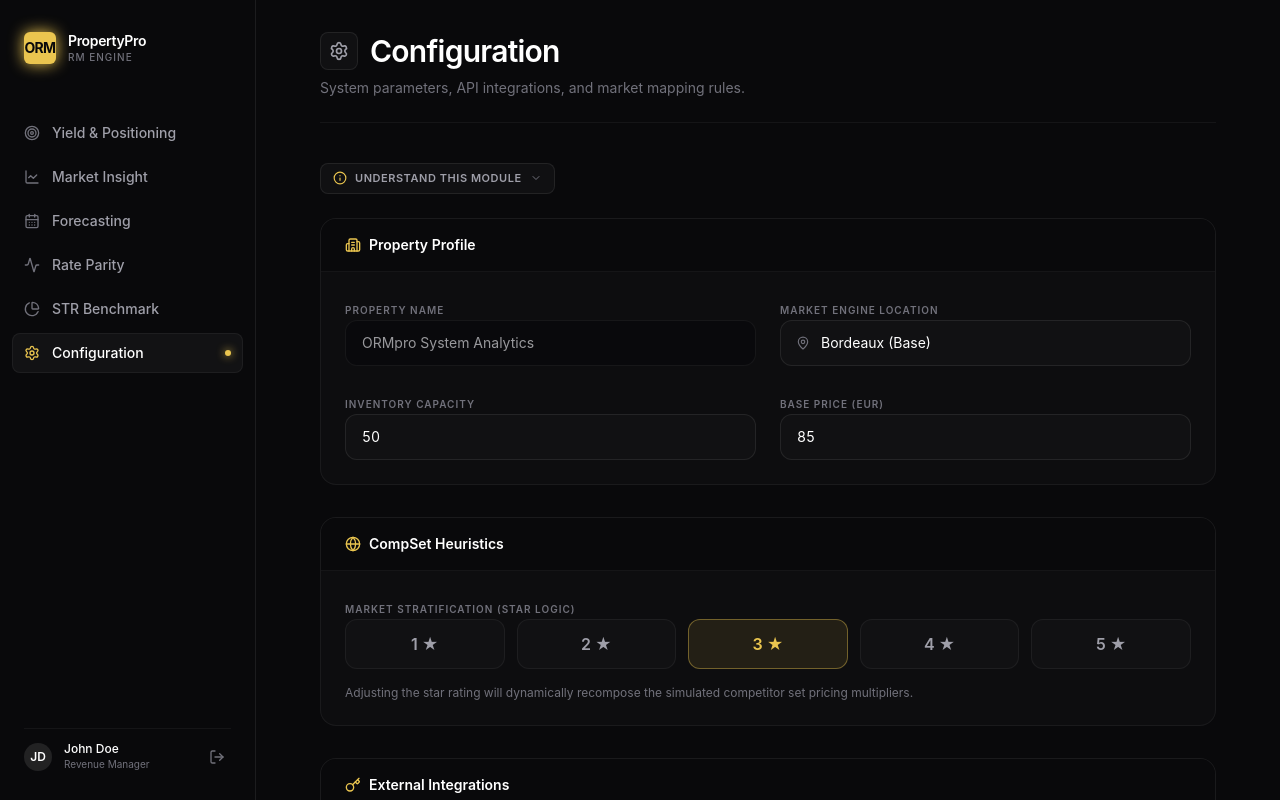
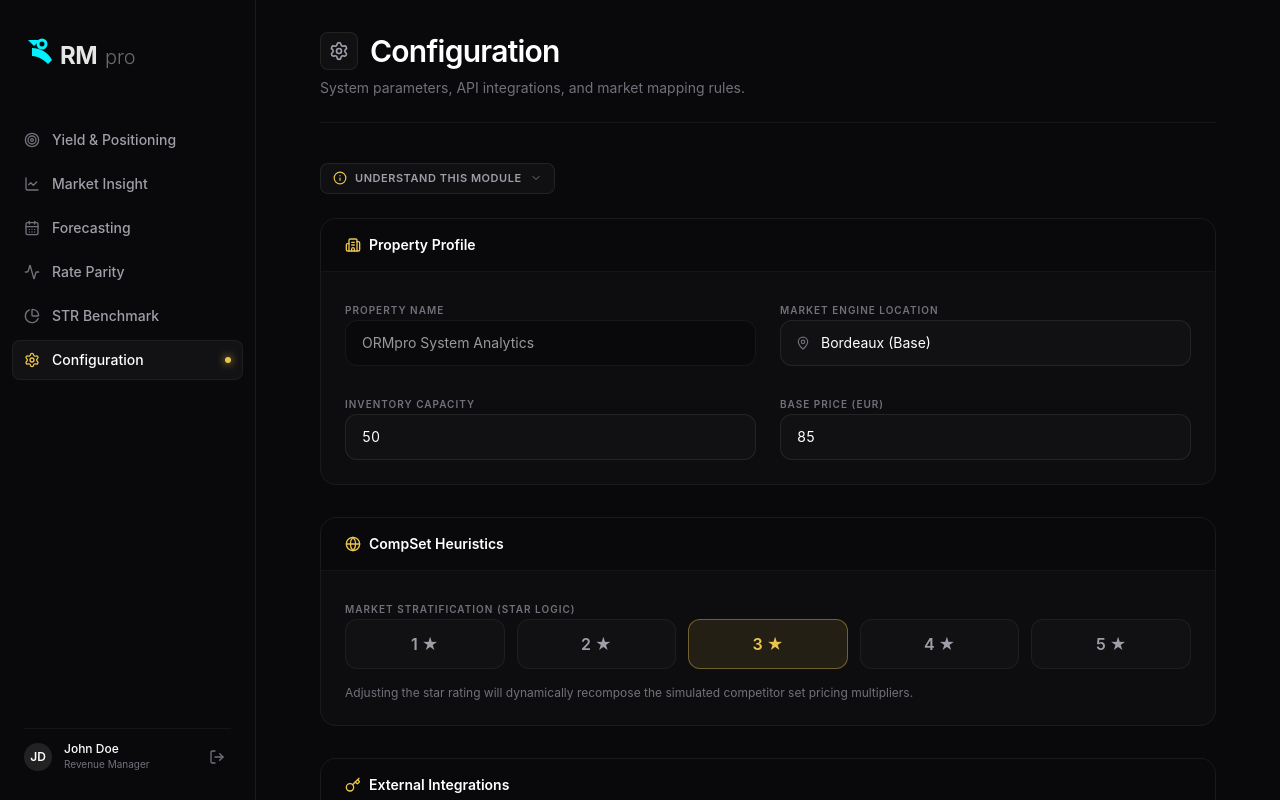
Before and after one commit to oguzatasoy2-hue/rm-dashboard-pro, a Next.js app: page /config in a window 1280 px wide. Built offline with nearby package versions, Linux system fonts and the light colour scheme.

Commit message:
Branding & Roadmap: Integrate new LogoORM and add Future Tools section

```diff
--- a/src/app/page.tsx
+++ b/src/app/page.tsx
@@ -13,8 +13,12 @@ import {
   Star,
   Code2,
   ExternalLink,
+  Smartphone,
+  Cpu,
+  Waves,
 } from "lucide-react";
 import Link from "next/link";
+import { LogoORM } from "@/components/LogoORM";
 
 const ease = [0.16, 1, 0.3, 1] as const;
 
@@ -131,10 +135,9 @@ export default function LandingPage() {
       {/* ─── NAV ─── */}
       <nav className="fixed top-4 left-4 right-4 z-[100] flex justify-center">
         <div className="flex items-center justify-between w-full max-w-6xl px-6 py-3 rounded-2xl border border-white/10 bg-black/40 backdrop-blur-xl">
-          <div className="flex items-center gap-2">
-            <BarChart3 className="text-[#EAC54F]" size={22} strokeWidth={2.5} />
-            <span className="text-xl font-bold tracking-tight">ORMpro</span>
-          </div>
+          <Link href="/" className="flex items-center gap-2">
+            <LogoORM />
+          </Link>
 
           <div className="hidden md:flex items-center gap-8">
             {["Features", "Modules", "Pricing"].map((item) => (
@@ -522,6 +525,87 @@ export default function LandingPage() {
         </div>
       </section>
 
+      {/* ─── FUTURE TOOLS (ROADMAP) ─── */}
+      <section id="roadmap" className="relative z-10 max-w-6xl mx-auto px-6 pb-28 text-center sm:text-left">
+        <div className="text-center mb-14">
+          <p className="text-[10px] uppercase font-semibold tracking-widest text-[#00F2FE] mb-3">Roadmap 2026</p>
+          <h2 className="text-4xl font-bold tracking-tight">Scaling Beyond the Dashboard.</h2>
+          <p className="text-zinc-400 mt-4 max-w-2xl mx-auto">
+            We are building the future of autonomous revenue management. Here is what is coming next.
+          </p>
+        </div>
+
+        <div className="grid grid-cols-1 md:grid-cols-3 gap-6">
+          {/* Future 1: Mobile */}
+          <motion.div
+            initial={{ opacity: 0, scale: 0.95 }}
+            whileInView={{ opacity: 1, scale: 1 }}
+            viewport={{ once: true }}
+            className="relative group overflow-hidden border border-white/[0.08] bg-white/[0.01] rounded-[32px] p-8 hover:bg-white/[0.03] transition-all duration-500"
+          >
+            <div className="absolute top-0 right-0 p-6 opacity-0 group-hover:opacity-100 transition-opacity duration-700">
+              <Smartphone size={120} className="text-[#00F2FE] opacity-[0.03] -rotate-12 translate-x-12 translate-y-4" />
+            </div>
+            <div className="inline-flex items-center gap-2 px-3 py-1 rounded-full bg-[#00F2FE]/10 border border-[#00F2FE]/20 mb-6 mx-auto sm:mx-0">
+              <span className="w-1.5 h-1.5 rounded-full bg-[#00F2FE] animate-pulse" />
+              <span className="text-[9px] font-bold text-[#00F2FE] uppercase tracking-widest">In Development</span>
+            </div>
+            <h3 className="text-2xl font-bold text-white mb-4">Mobile App Pro</h3>
+            <p className="text-zinc-400 text-sm leading-relaxed mb-8">
+              Revenue management in your pocket. Receive instant volatility alerts and push new rates with a single swipe. Approve AI recommendations from anywhere.
+            </p>
+            <div className="flex items-center justify-center sm:justify-start gap-2 text-[#00F2FE] text-xs font-bold uppercase tracking-wider group-hover:gap-3 transition-all">
+              Coming Q3 2026 <ArrowRight size={14} />
+            </div>
+          </motion.div>
+
+          {/* Future 2: AI Autopilot */}
+          <motion.div
+            initial={{ opacity: 0, scale: 0.95 }}
+            whileInView={{ opacity: 1, scale: 1 }}
+            viewport={{ once: true }}
+            transition={{ delay: 0.1 }}
+            className="relative group overflow-hidden border border-[#00F2FE]/30 bg-[#00F2FE]/[0.02] rounded-[32px] p-8 hover:bg-[#00F2FE]/[0.05] transition-all duration-500"
+          >
+            <div className="absolute -top-12 -right-12 w-48 h-48 bg-[#00F2FE]/10 rounded-full blur-[60px] pointer-events-none" />
+            <div className="inline-flex items-center gap-2 px-3 py-1 rounded-full bg-[#00F2FE] text-[#09090B] mb-6 mx-auto sm:mx-0">
+              <Cpu size={12} strokeWidth={3} />
+              <span className="text-[9px] font-bold uppercase tracking-widest">Main R&D Goal</span>
+            </div>
+            <h3 className="text-2xl font-bold text-white mb-4">AI Autopilot</h3>
+            <p className="text-zinc-400 text-sm leading-relaxed mb-8">
+              A co-pilot that doesn't just suggest—it acts. When confidence scores hit 95%, the system can automatically push rate updates to your PMS. Zero-touch RM.
+            </p>
+            <div className="flex items-center justify-center sm:justify-start gap-2 text-[#00F2FE] text-xs font-bold uppercase tracking-wider group-hover:gap-3 transition-all">
+              Alpha Testing <ArrowRight size={14} />
+            </div>
+          </motion.div>
+
+          {/* Future 3: Sentiment Pulse */}
+          <motion.div
+            initial={{ opacity: 0, scale: 0.95 }}
+            whileInView={{ opacity: 1, scale: 1 }}
+            viewport={{ once: true }}
+            transition={{ delay: 0.2 }}
+            className="relative group overflow-hidden border border-white/[0.08] bg-white/[0.01] rounded-[32px] p-8 hover:bg-white/[0.03] transition-all duration-500"
+          >
+            <div className="absolute bottom-0 right-0 p-6 opacity-0 group-hover:opacity-100 transition-opacity duration-700">
+              <Waves size={100} className="text-[#00F2FE] opacity-[0.03]" />
+            </div>
+            <div className="inline-flex items-center gap-2 px-3 py-1 rounded-full bg-white/[0.05] border border-white/10 mb-6 mx-auto sm:mx-0">
+              <span className="text-[9px] font-bold text-zinc-500 uppercase tracking-widest italic">Research Phase</span>
+            </div>
+            <h3 className="text-2xl font-bold text-white mb-4">Semantic Pulse</h3>
+            <p className="text-zinc-400 text-sm leading-relaxed mb-8">
+              Anticipate demand elasticities by analyzing social sentiment and review patterns. Predict guest behavior shifts before they hit your booking engine.
+            </p>
+            <div className="flex items-center justify-center sm:justify-start gap-2 text-zinc-500 text-xs font-bold uppercase tracking-wider">
+              Planning Stage <ArrowRight size={14} className="opacity-0" />
+            </div>
+          </motion.div>
+        </div>
+      </section>
+
       {/* ─── SOCIAL PROOF ─── */}
       <section className="relative z-10 max-w-6xl mx-auto px-6 pb-28">
         <div className="text-center mb-14">
@@ -693,8 +777,7 @@ export default function LandingPage() {
           <div className="grid grid-cols-1 md:grid-cols-3 gap-12 mb-16 text-center md:text-left">
             <div>
               <div className="flex items-center justify-center md:justify-start gap-2 mb-4">
-                <BarChart3 size={20} style={{ color: mod.color }} strokeWidth={2.5} />
-                <span className="font-semibold text-lg text-white tracking-tight">ORMpro</span>
+                <LogoORM />
               </div>
               <p className="text-sm text-zinc-500 leading-relaxed max-w-xs mx-auto md:mx-0">
                 Empowering hotels with next-gen revenue management intelligence. Built for modern Revenue Managers.
--- /dev/null
+++ b/src/components/LogoORM.tsx
@@ -0,0 +1,36 @@
+import React from 'react';
+
+export const LogoORM = () => {
+    return (
+        <div className="flex items-baseline gap-1 group cursor-pointer select-none">
+
+            {/* Le "O" (Symbole Aigle Géométrique - SVG Inline optimisé) */}
+            <div className="relative flex items-center justify-center w-8 h-8 transition-transform duration-500 ease-[cubic-bezier(0.16,1,0.3,1)] group-hover:-translate-y-[2px]">
+                <svg
+                    viewBox="0 0 32 32"
+                    fill="none"
+                    xmlns="http://www.w3.org/2000/svg"
+                    className="w-full h-full text-[#00F2FE]"
+                >
+                    {/* Aile / Base (Arc de cercle inférieur) */}
+                    <path d="M8 24 C 14 24, 20 28, 24 32 L 28 28 C 24 20, 16 16, 8 16 Z" fill="currentColor" />
+                    {/* Tête / Bec (Triangle supérieur gauche) */}
+                    <path d="M4 8 L 16 8 L 10 14 Z" fill="currentColor" />
+                    {/* L'Oeil (Le centre du "O") */}
+                    <circle cx="18" cy="12" r="4" stroke="currentColor" strokeWidth="3" fill="none" />
+                </svg>
+            </div>
+
+            {/* Le "RM" (Typographie massive) */}
+            <span className="text-2xl font-bold tracking-tight text-white/90">
+                RM
+            </span>
+
+            {/* Le badge "pro" (Typographie fine, contraste gris) */}
+            <span className="text-xl font-light tracking-normal text-white/40 ml-1">
+                pro
+            </span>
+
+        </div>
+    );
+};
--- a/src/components/Sidebar.tsx
+++ b/src/components/Sidebar.tsx
@@ -7,6 +7,7 @@ import { motion } from "framer-motion";
 import { Target, LineChart, CalendarDays, Settings, Activity, PieChart, LogOut } from "lucide-react";
 import { cn } from "@/lib/utils";
 import { siteConfig } from "@/config/site";
+import { LogoORM } from "@/components/LogoORM";
 
 const strictEase = [0.16, 1, 0.3, 1] as const;
 
@@ -33,13 +34,9 @@ export default function Sidebar() {
         <aside className="w-64 h-screen border-r border-white/[0.08] bg-[#09090B] flex flex-col pt-8 pb-4 shrink-0">
             {/* Brand */}
             <div className="px-6 mb-12 flex items-center gap-3">
-                <div className="w-8 h-8 rounded-md bg-primary shadow-[0_0_15px_var(--primary)] flex items-center justify-center">
-                    <span className="text-[#09090B] font-bold text-sm tracking-tighter">{siteConfig.company.logo}</span>
-                </div>
-                <div>
-                    <h2 className="text-white font-semibold text-sm tracking-tight leading-tight">{siteConfig.name}</h2>
-                    <p className="text-zinc-500 text-[10px] font-medium uppercase tracking-widest">{siteConfig.company.name}</p>
-                </div>
+                <Link href="/" className="hover:opacity-80 transition-opacity">
+                    <LogoORM />
+                </Link>
             </div>
 
             {/* Navigation */}
```
